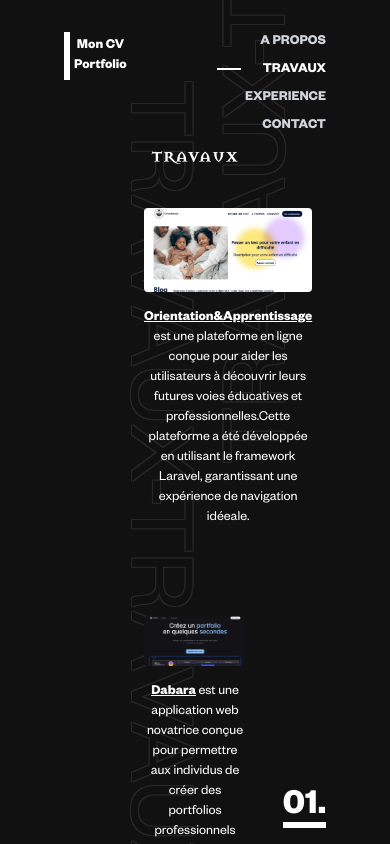
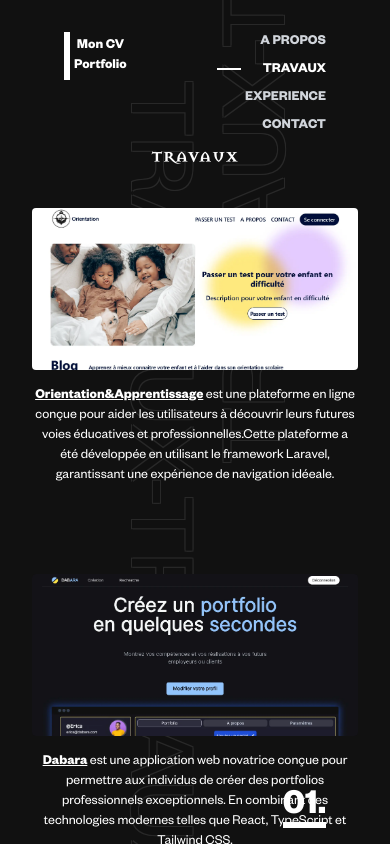
Before and after one commit to IsraelBoka/portfolio, a SvelteKit app: page /travaux in a window 390 px wide. Shown: the top 844 px of the page. Built offline with nearby package versions, Linux system fonts and the light colour scheme.

Commit message:
less px travaux page on mobile

```diff
--- a/src/routes/travaux/+page.svelte
+++ b/src/routes/travaux/+page.svelte
@@ -53,7 +53,7 @@
 		>
 	</div>
 
-	<section class="px-36 relative z-10">
+	<section class="px-8 lg:px-36 relative z-10">
 		<div class="">
 			<h1 class="text-2xl text-white text-center font-Crusader">Travaux</h1>
 			<div class="gap-2 flex flex-col">
```
